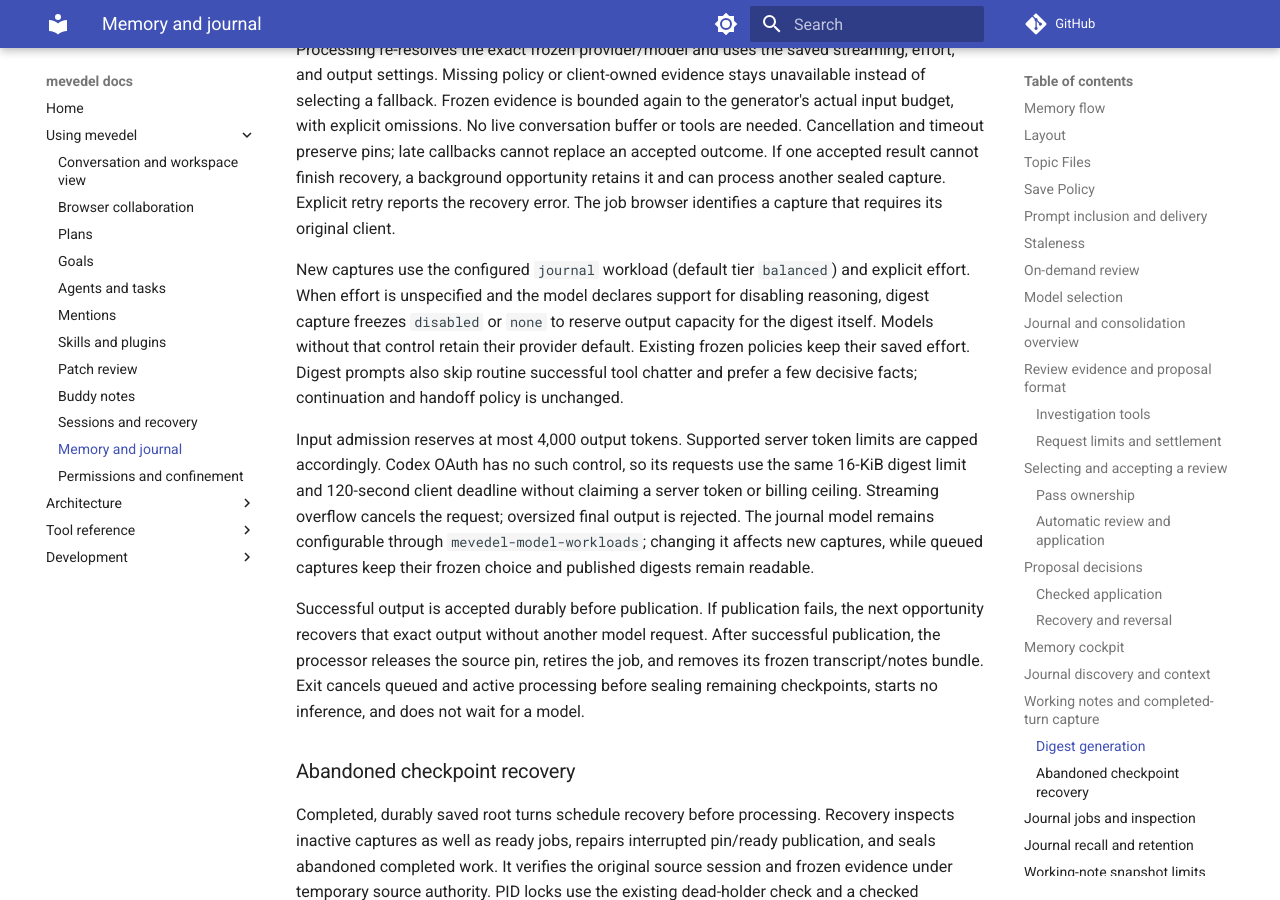
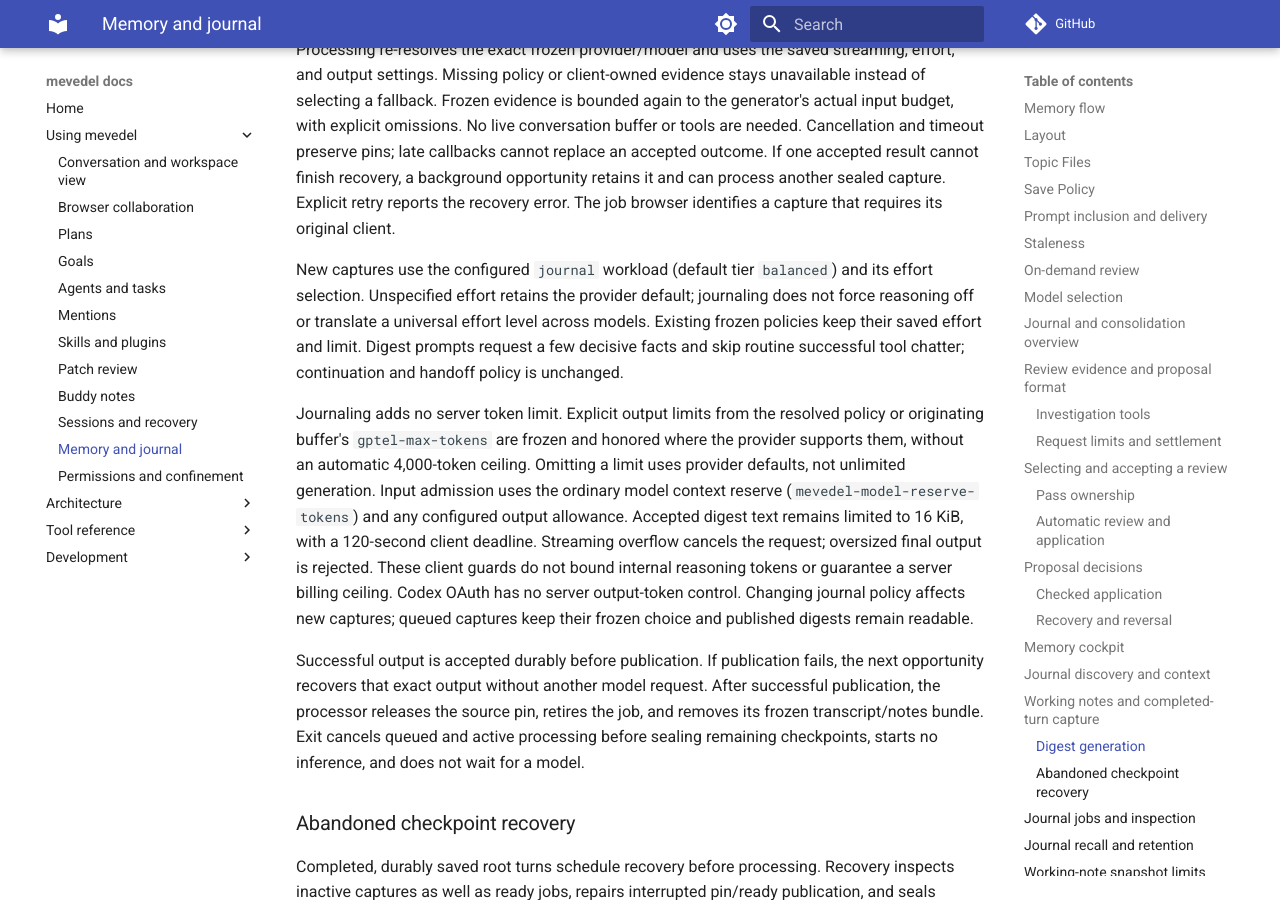
Before and after one commit to FrauH0lle/mevedel, an MkDocs documentation site: the page built from docs/memory.md, in a window 1280 px wide and 900 px high, scrolled down 19306 px. Built offline with MkDocs 1.6.1 and Material for MkDocs 9.7.7, drawn with Linux system fonts in a browser that asks for light colours; comment, search, counter and statistics services are not loaded.

Commit message:
fix(journal): Preserve reasoning and remove the default token cap
The configured-provider evaluation shows that disabling DeepSeek reasoning
reduces digest quality, while a 4,000-token allowance can be exhausted by
reasoning before any digest appears. Preserve explicit policy and provider
defaults instead of imposing journal-specific effort and token defaults.
Retain the visible-output guard, deadline, and explicit limit enforcement.

* mevedel-context-summary.el (mevedel-context-summary-digest-policy): Remove
forced reasoning-off and 4,000-token defaults.
(mevedel-context-summary-generate): Clamp provider output only when an
explicit limit exists.

* mevedel-journal-capture.el (mevedel-journal-capture--freeze-policy,
mevedel-journal-capture--read): Preserve configured effort and optional
positive output limits, including values above 4,000. Queued captures retain
their saved policy.

* test/test-mevedel-context-summary.el, test/test-mevedel-journal-capture.el,
test/test-mevedel-journal-process.el: Verify absent and explicit limits,
reasoning preservation, persisted validation, and journal processing.

* test/manual/memory-quality/run.el: Remove the obsolete policy wrapper.

* docs/memory.md, docs/adr/0094-centralize-context-summary-generation.md:
Document the current policy and evidence for replacing the old defaults.

* .mevedel/shared/journal-reasoning-2026-09-24/: Retain the protocol,
fixtures, transport preflights, dependency provenance, 72 measured results,
blind grading, report, and four failed pilot measurements.

Validation: 119 targeted ERT cases passed; 208 files compiled without
warnings. Native dry-run checks cover six experimental settings and both
provider-default settings. The small synthetic evaluation does not establish
a universal reasoning optimum.

```diff
--- a/docs/memory.md
+++ b/docs/memory.md
@@ -845,21 +845,23 @@
 error. The job browser identifies a capture that requires its original client.
 
 New captures use the configured `journal` workload (default tier `balanced`)
-and explicit effort. When effort is unspecified and the model declares support
-for disabling reasoning,
-digest capture freezes `disabled` or `none` to reserve output capacity for the
-digest itself. Models without
-that control retain their provider default. Existing frozen policies keep their
-saved effort. Digest prompts also skip routine successful tool chatter and
-prefer a few decisive facts; continuation and handoff policy is unchanged.
+and its effort selection. Unspecified effort retains the provider default;
+journaling does not force reasoning off or translate a universal effort level
+across models. Existing frozen policies keep their saved effort and limit.
+Digest prompts request a few decisive facts and skip routine successful tool
+chatter; continuation and handoff policy is unchanged.
 
-Input admission reserves at most 4,000 output tokens. Supported server token
-limits are capped accordingly. Codex OAuth has no such control, so its requests
-use the same 16-KiB digest limit and 120-second client deadline without claiming
-a server token or billing ceiling. Streaming overflow cancels the request;
-oversized final output is rejected. The journal model remains configurable
-through `mevedel-model-workloads`; changing it affects new captures, while queued
-captures keep their frozen choice and published digests remain readable.
+Journaling adds no server token limit. Explicit output limits from the resolved
+policy or originating buffer's `gptel-max-tokens` are frozen and honored where
+the provider supports them, without an automatic 4,000-token ceiling. Omitting
+a limit uses provider defaults, not unlimited generation. Input admission uses
+the ordinary model context reserve (`mevedel-model-reserve-tokens`) and any
+configured output allowance. Accepted digest text remains limited to 16 KiB,
+with a 120-second client deadline. Streaming overflow cancels the request;
+oversized final output is rejected. These client guards do not bound internal
+reasoning tokens or guarantee a server billing ceiling. Codex OAuth has no
+server output-token control. Changing journal policy affects new captures;
+queued captures keep their frozen choice and published digests remain readable.
 
 Successful output is accepted durably before publication. If publication
 fails, the next opportunity recovers that exact output without another model
```
Also changed, not shown: docs/adr/0094-centralize-context-summary-generation.md (+39 -14 lines), 6 other files.
